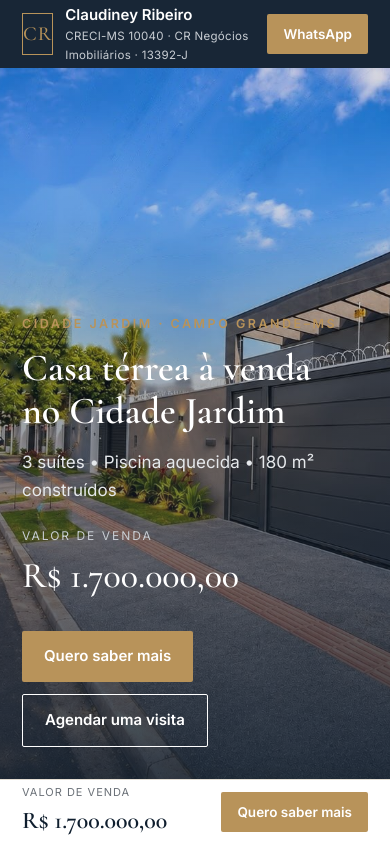
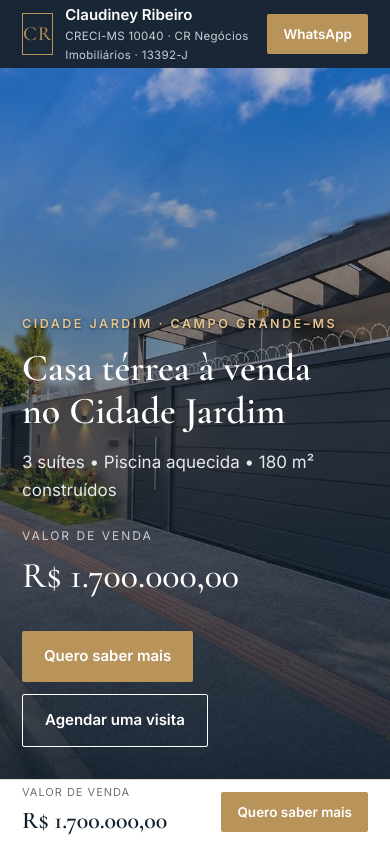
Before and after one commit to crimoveisms/imoveis, a plain HTML site: page cidade-jardim/index.html in a window 390 px wide. Shown: the top 844 px of the page. Drawn offline with nearby package versions, Linux system fonts and the light colour scheme.

Commit message:
Cidade Jardim: ajustes de leitura no celular
Co-Authored-By: Claude Opus 5.5 <noreply@anthropic.com>
Claude-Session: https://claude.ai/code/session_01B8T9R1pLf7N72Dyxw6L3ro

```diff
--- a/cidade-jardim/index.html
+++ b/cidade-jardim/index.html
@@ -110,6 +110,14 @@ footer a{color:var(--gold)}
 .seal-logo{width:230px;height:auto}
 .flogo{background:#fff;padding:12px 16px;border-radius:4px;display:inline-block;align-self:flex-start}.flogo img{height:52px;width:auto}
 footer .wrap{align-items:center}
+
+@media(max-width:700px){
+ .hero img{object-position:68% center}
+ .hero:after{background:linear-gradient(180deg,rgba(15,30,46,.25) 0%,rgba(15,30,46,.55) 45%,rgba(15,30,46,.92) 100%)}
+ .gal figcaption{font-size:12px;padding:16px 8px 6px;line-height:1.3}
+}
+.hero .eyebrow{color:#e3c48e;text-shadow:0 1px 3px rgba(0,0,0,.6)}
+.card a{overflow-wrap:anywhere}
 </style>
 </head>
 <body>
```
